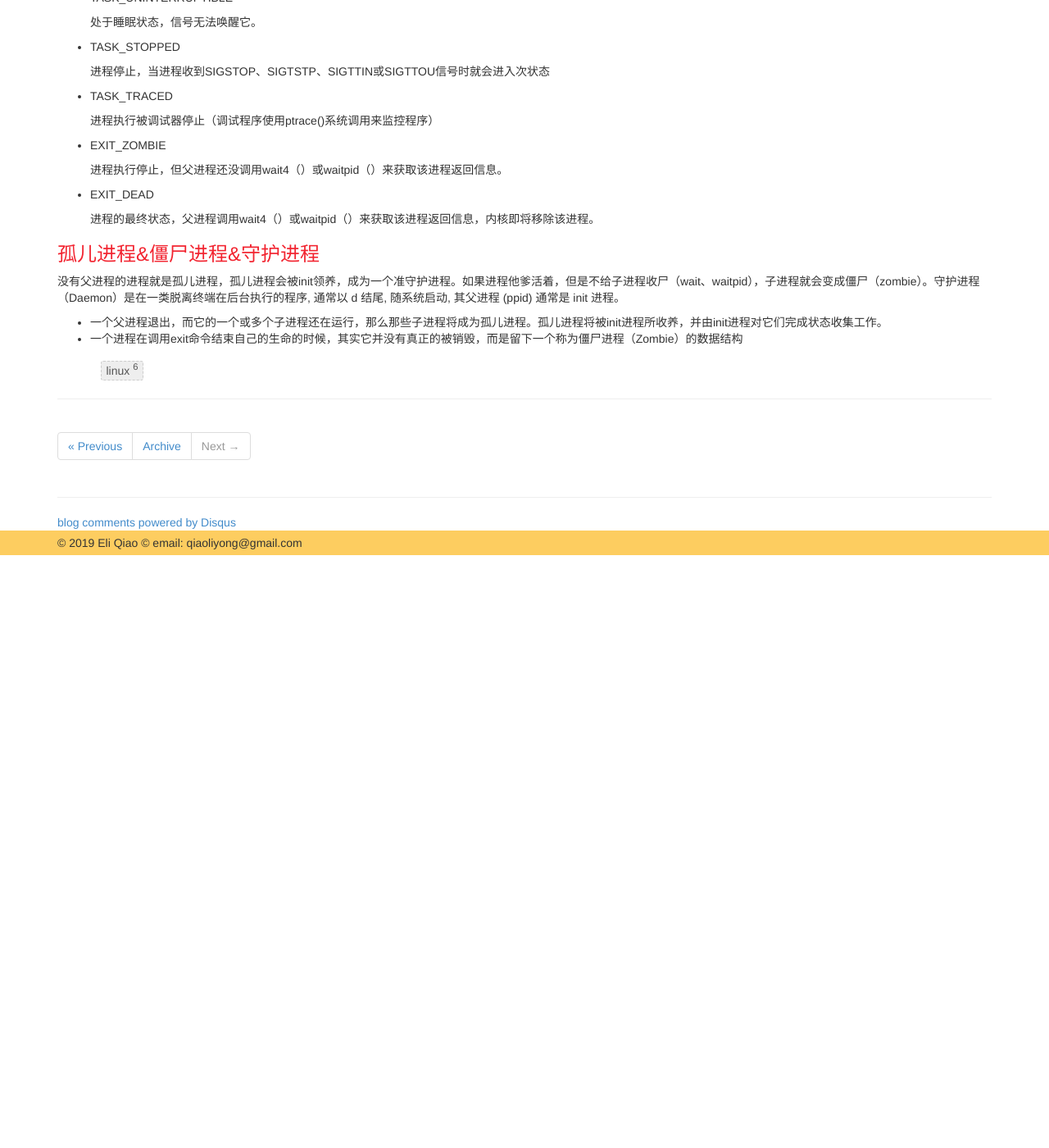
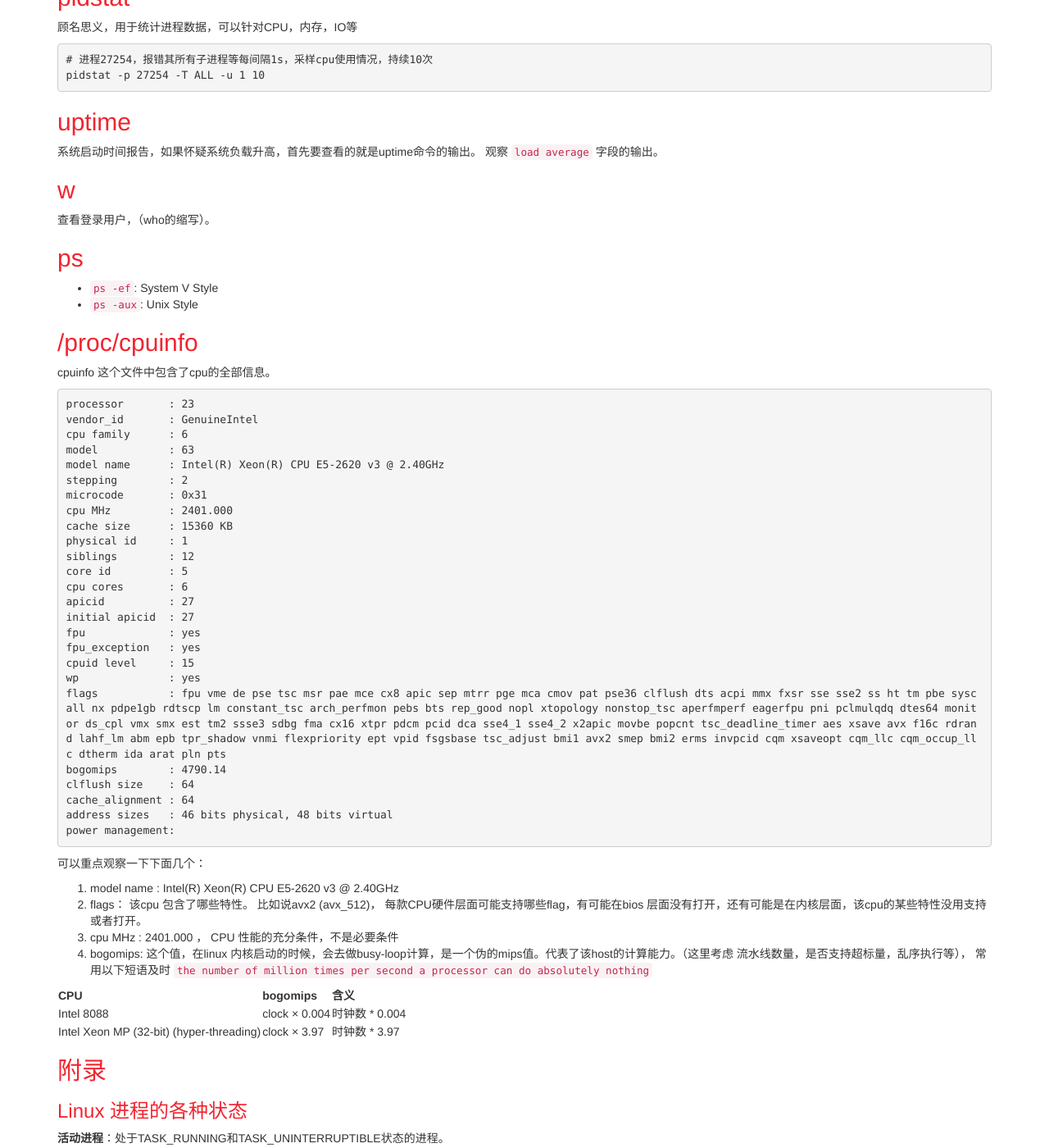
Before and after one commit to taget/taget.github.io, a Jekyll site: the page built from _posts/linux/2019-03-28-linux-cpu.md, in a window 1280 px wide and 1400 px high, scrolled down 2822 px. Shown: the whole window at 82% size. Built offline with Jekyll 4.4.1, drawn with Linux system fonts in a browser that asks for light colours; nearby versions of some CDN libraries; comment, search, counter and statistics services are not loaded; before the commit the page ends 3499 px from its top, so only the background shows below that; some of the changed text lies outside the part shown.

Commit message:
add move cpu monitor command

````diff
--- a/_posts/linux/2019-03-28-linux-cpu.md
+++ b/_posts/linux/2019-03-28-linux-cpu.md
@@ -136,6 +136,87 @@ Average:          1      0.00      0.00      0.00      0.00      0.00    100.00
 
 sar –u 查看是否有cpu 瓶颈
 
+## perf
+Perf 是用来进行软件性能分析的工具。
+
+对于性能调优而言，需要尽可能地压榨硬件的资源利用率。比如说 `Cache`, CPU 流水线等功能。
+
+对于CPU而言，不同的指令需要的处理步骤和时钟周期不同。
+
+* 流水线：多级流水线
+* superscalar：允许一个时钟周期发射多条指令
+* 分支预测技术
+
+1. `perf top`: 用于系统层面的调优，可以查看系统当前使用最多的系统调用。
+2. `perf stat`: 用于具体某个程序，提供针对该程序运行情况的汇总。
+
+
+## pidstat
+
+顾名思义，用于统计进程数据，可以针对CPU，内存，IO等
+
+```
+# 进程27254，报错其所有子进程等每间隔1s，采样cpu使用情况，持续10次
+pidstat -p 27254 -T ALL -u 1 10
+```
+
+## uptime
+
+系统启动时间报告，如果怀疑系统负载升高，首先要查看的就是uptime命令的输出。
+观察 `load average` 字段的输出。
+
+## w
+查看登录用户，（who的缩写）。
+
+## ps
+
+* `ps -ef`: System V Style
+* `ps -aux`: Unix Style
+
+## /proc/cpuinfo
+cpuinfo 这个文件中包含了cpu的全部信息。
+
+```
+processor	: 23
+vendor_id	: GenuineIntel
+cpu family	: 6
+model		: 63
+model name	: Intel(R) Xeon(R) CPU E5-2620 v3 @ 2.40GHz
+stepping	: 2
+microcode	: 0x31
+cpu MHz		: 2401.000
+cache size	: 15360 KB
+physical id	: 1
+siblings	: 12
+core id		: 5
+cpu cores	: 6
+apicid		: 27
+initial apicid	: 27
+fpu		: yes
+fpu_exception	: yes
+cpuid level	: 15
+wp		: yes
+flags		: fpu vme de pse tsc msr pae mce cx8 apic sep mtrr pge mca cmov pat pse36 clflush dts acpi mmx fxsr sse sse2 ss ht tm pbe syscall nx pdpe1gb rdtscp lm constant_tsc arch_perfmon pebs bts rep_good nopl xtopology nonstop_tsc aperfmperf eagerfpu pni pclmulqdq dtes64 monitor ds_cpl vmx smx est tm2 ssse3 sdbg fma cx16 xtpr pdcm pcid dca sse4_1 sse4_2 x2apic movbe popcnt tsc_deadline_timer aes xsave avx f16c rdrand lahf_lm abm epb tpr_shadow vnmi flexpriority ept vpid fsgsbase tsc_adjust bmi1 avx2 smep bmi2 erms invpcid cqm xsaveopt cqm_llc cqm_occup_llc dtherm ida arat pln pts
+bogomips	: 4790.14
+clflush size	: 64
+cache_alignment	: 64
+address sizes	: 46 bits physical, 48 bits virtual
+power management:
+```
+
+可以重点观察一下下面几个：
+
+1. model name	: Intel(R) Xeon(R) CPU E5-2620 v3 @ 2.40GHz
+2. flags： 该cpu 包含了哪些特性。 比如说avx2 (avx_512)， 每款CPU硬件层面可能支持哪些flag，有可能在bios 层面没有打开，还有可能是在内核层面，该cpu的某些特性没用支持或者打开。
+3. cpu MHz		: 2401.000 ， CPU 性能的充分条件，不是必要条件
+4. bogomips: 这个值，在linux 内核启动的时候，会去做busy-loop计算，是一个伪的mips值。代表了该host的计算能力。（这里考虑 流水线数量，是否支持超标量，乱序执行等）， 常用以下短语及时 `the number of million times per second a processor can do absolutely nothing`
+
+
+CPU | bogomips | 含义
+----- | ----- | -----
+Intel 8088	| clock × 0.004	| 时钟数 * 0.004
+Intel Xeon MP (32-bit) (hyper-threading) | clock × 3.97 | 时钟数 * 3.97
+
 
 ## 附录
 
````
